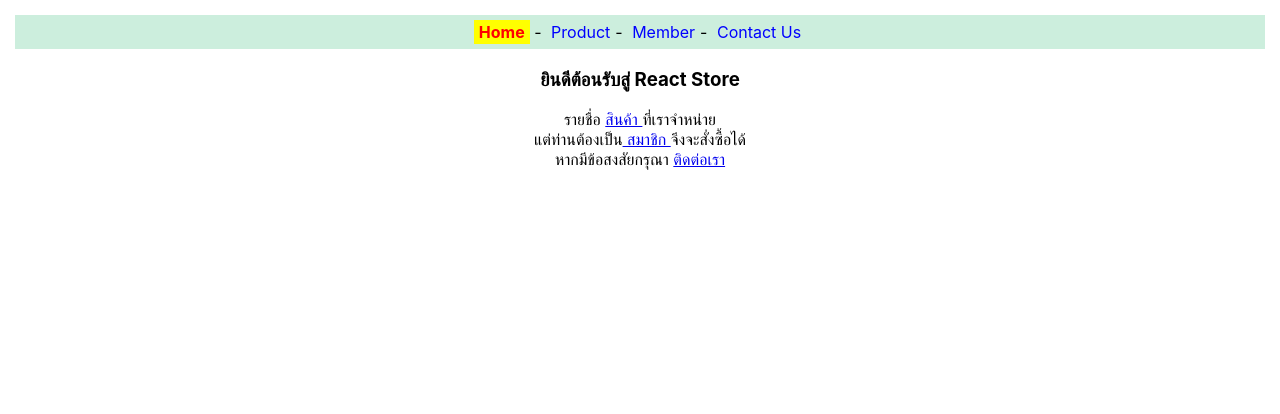
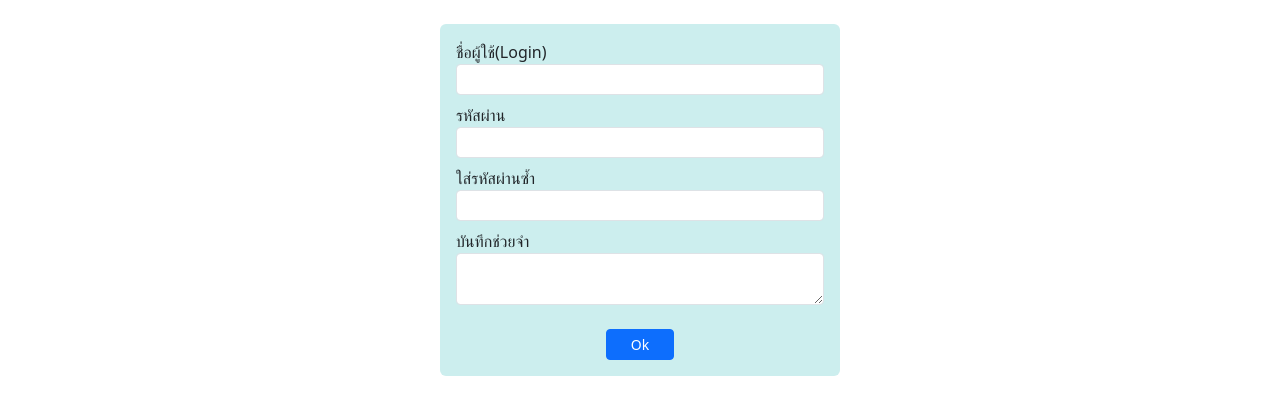
Before and after one commit to student-Blue/app1, a React (Create React App) app: page / in a window 1280 px wide. Shown: the top 414 px of the page. Built offline with nearby package versions, Linux system fonts and the light colour scheme.

Commit message:
Create Input-Text and use Bootstrap

```diff
--- a/package.json
+++ b/package.json
@@ -7,6 +7,7 @@
     "@testing-library/jest-dom": "^6.9.1",
     "@testing-library/react": "^16.3.1",
     "@testing-library/user-event": "^13.5.0",
+    "bootstrap": "^5.3.8",
     "react": "^19.2.3",
     "react-dom": "^19.2.3",
     "react-router-dom": "^7.13.0",
--- a/src/App.js
+++ b/src/App.js
@@ -1,6 +1,6 @@
 import React from 'react'
-import Rounter3 from './router3'
+import FormText from './form-text'
 
 export default function App(){
-  return <Rounter3/>
+  return <FormText/>
 }
--- /dev/null
+++ b/src/form-text.js
@@ -0,0 +1,46 @@
+import React, { useRef } from 'react'
+
+export default function FormText() {
+    const textPswd = useRef()
+    const textPswd2 = useRef()
+
+    const onBlurPassword = () => {
+        let pswd = textPswd.current.value
+        if (pswd !== '' && !pswd.match(/^[0-9a-zA-Z]+$/)) {
+            textPswd.current.value = ''
+            alert('ต้องเป็น 0-9 หรือ a-z หรือ A-Z เท่านั้น')
+        }
+    }
+    const onBlurPassword2 = () => {
+        if (textPswd.current.value !== textPswd2.current.value) {
+            textPswd2.current.value = ''
+            alert('รหัสผ่านทั้งสองช่องไม่ตรงกัน')
+        }
+    }
+    return (
+        <div className='mt-4 mx-auto p-3 rounded' style={{ width: "400px", background: "#cee" }}>
+            <form>
+                <div className='form-group mb-2'>
+                    <label htmlFor='login'>ชื่อผู้ใช้(Login)</label>
+                    <input type='text' id='login' name='login' maxLength={20} className='form-control form-control-sm' />
+                </div>
+                <div className='form-group mb-2'>
+                    <label htmlFor='pswd'>รหัสผ่าน</label>
+                    <input type='password' id='pswd' name='pswd' maxLength={10} className='form-control form-control-sm' ref={textPswd} onBlur={onBlurPassword} />
+                </div>
+                <div className='form-group mb-2'>
+                    <label htmlFor='pswd2'>ใส่รหัสผ่านซ้ำ</label>
+                    <input type='password' id='pswd2' name='pswd2' maxLength={10} className='form-control form-control-sm' ref={textPswd2} onBlur={onBlurPassword2} />
+                </div>
+                <div className='form-group mb-4'>
+                    <label htmlFor='memo'>บันทึกช่วยจำ</label>
+                    <textarea id='memo' name='memo' rows={2} maxLength={200} className='form-control form-control-sm'>
+                    </textarea>
+                </div>
+                <div className='text-center'>
+                    <button className='btn btn-sm px-4 btn-primary'>Ok</button>
+                </div>
+            </form>
+        </div>
+    )
+}
--- a/src/index.js
+++ b/src/index.js
@@ -3,6 +3,8 @@ import ReactDOM from 'react-dom/client';
 import './index.css';
 import App from './App';
 import reportWebVitals from './reportWebVitals';
+import 'bootstrap/dist/css/bootstrap.min.css'
+import 'bootstrap/dist/js/bootstrap.bundle.min.js'
 
 const root = ReactDOM.createRoot(document.getElementById('root'));
 root.render(
```
Also changed, not shown: src/form-bootstrap.js (added, +27 -0 lines), 1 other file (tests, documents, lock files or other folders).
